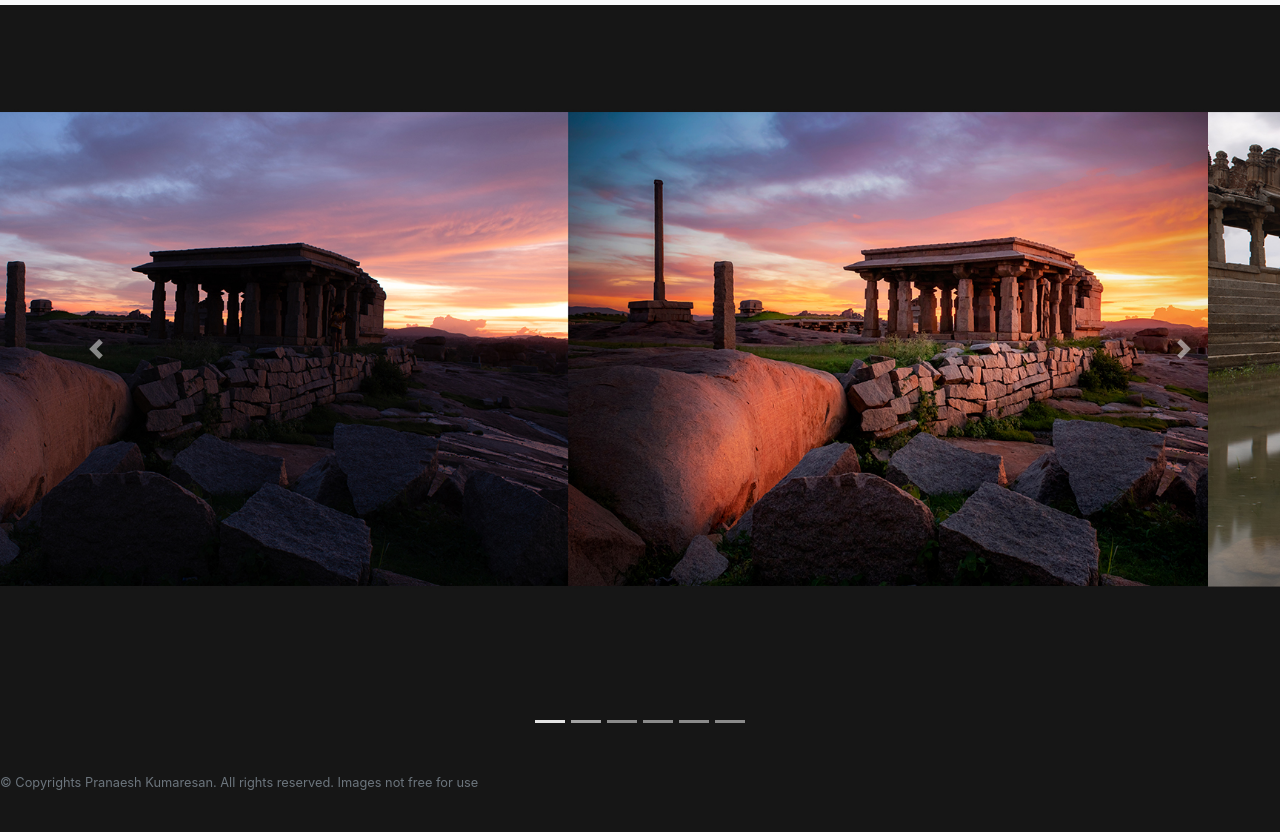
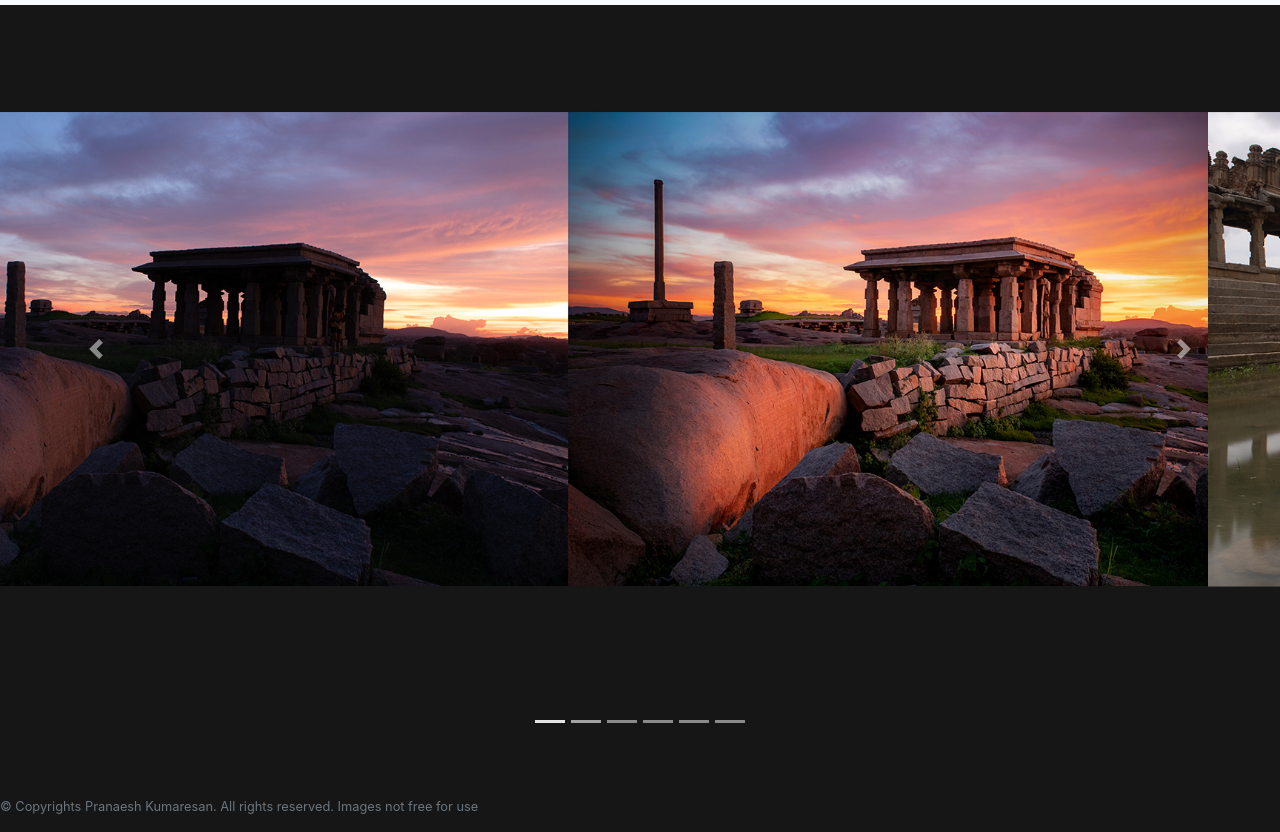
Before and after one commit to pranaesh/website, a plain HTML site: page portfolio.html in a window 1280 px wide. Shown: the part 51-883 px from the top of the page. Before the commit the page ends 859 px from the top, so only its background shows below. Drawn offline with nearby package versions, Linux system fonts and the light colour scheme.

Commit message:
Update portfolio.html

```diff
--- a/portfolio.html
+++ b/portfolio.html
@@ -97,7 +97,7 @@
         </a>
   </div>
 </header>
-<p class="small text-muted mt-4">&copy; Copyrights Pranaesh Kumaresan. All rights reserved. Images not free for use </p>
+<p class="small text-muted mt-5">&copy; Copyrights Pranaesh Kumaresan. All rights reserved. Images not free for use </p>
 
     <script src="https://code.jquery.com/jquery-3.3.1.slim.min.js" integrity="sha384-q8i/X+965DzO0rT7abK41JStQIAqVgRVzpbzo5smXKp4YfRvH+8abtTE1Pi6jizo" crossorigin="anonymous"></script>
     <script src="https://cdnjs.cloudflare.com/ajax/libs/popper.js/1.14.7/umd/popper.min.js" integrity="sha384-UO2eT0CpHqdSJQ6hJty5KVphtPhzWj9WO1clHTMGa3JDZwrnQq4sF86dIHNDz0W1" crossorigin="anonymous"></script>
```
